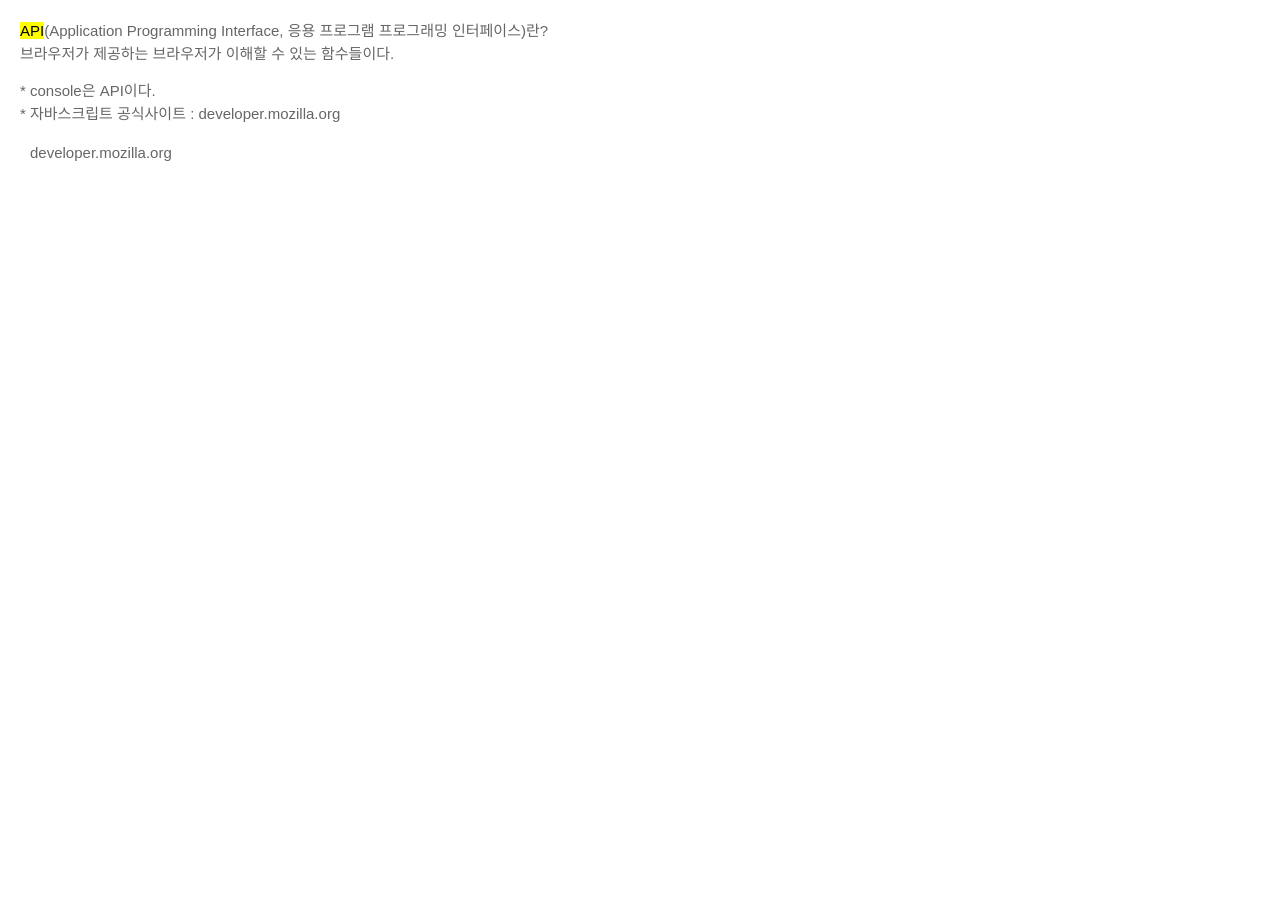
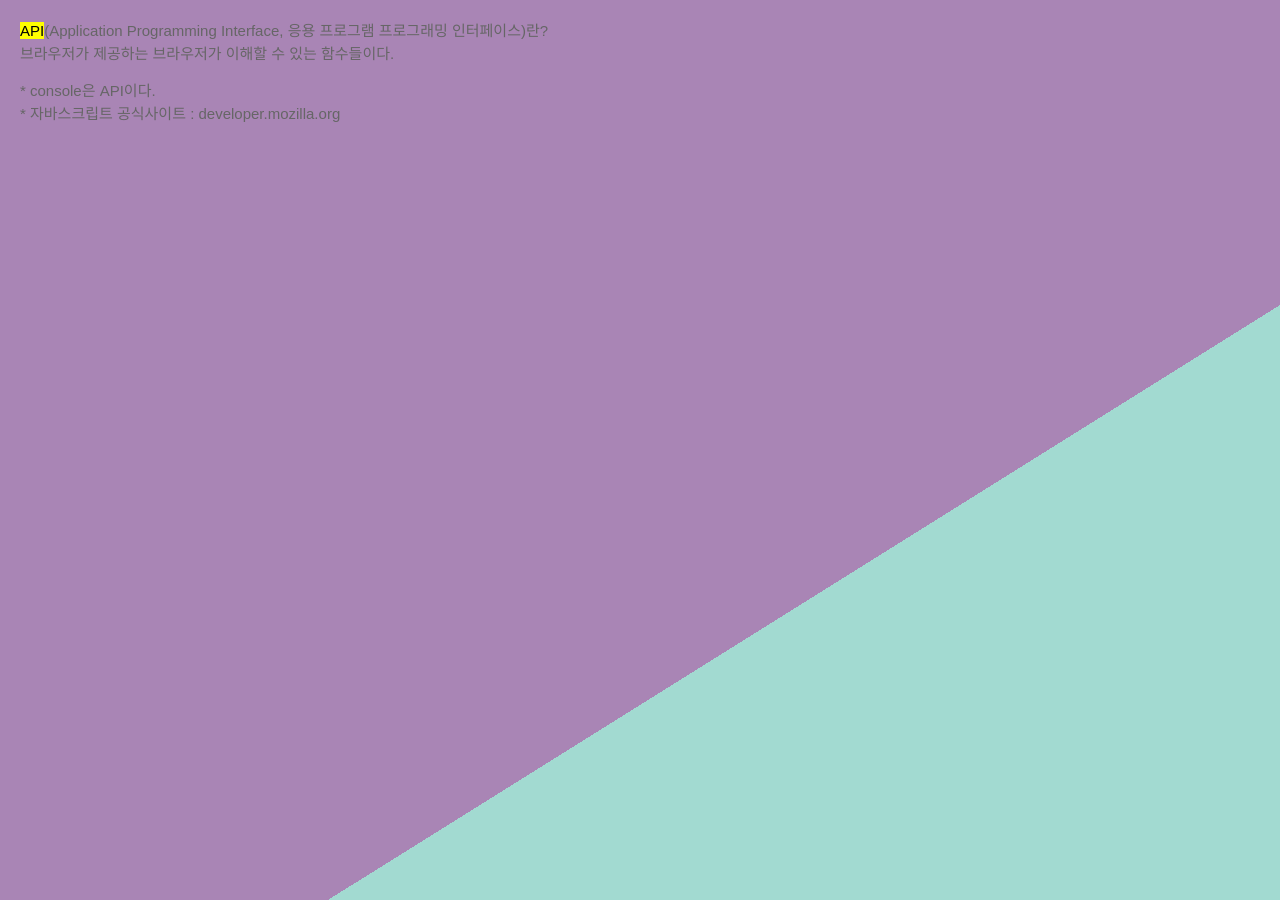
Before and after one commit to shinninja/shinninja.github.io, a Jekyll site: the page study/dream_coding/javascript/index.html, which Jekyll copies as it is, in a window 1280 px wide. Built offline with Jekyll 4.4.1, drawn with Linux system fonts in a browser that asks for light colours.

Commit message:
update project

```diff
--- a/project/index.html
+++ b/project/index.html
@@ -3,7 +3,9 @@ layout: page
 title: Project
 ---
 <style>
-  body {background:blueviolet;}
+  /* body {background:blueviolet;} */
+  body {position:relative;background:#a985b5;}
+  body:after {content:"";position:fixed;top:0;right:0;width:100%;height:100%;background-image:-webkit-linear-gradient(122deg, #a2dad1 35%, transparent 35%);}
   .header-small h1 a {position:relative;padding:5px 10px;}
   .header-small h1 a::before {content:"";position:absolute;top:0;left:0;width:0;height:24px;background:yellow;z-index:-1;transition-property:width;transition-duration:.5s;transition-timing-function:ease-in-out;}
   .header-small h1 a:hover::before {width:100%;}
--- a/study/dream_coding/javascript/index.html
+++ b/study/dream_coding/javascript/index.html
@@ -9,13 +9,11 @@
 <link rel="stylesheet" href="../../../assets/css/reset.css">
 <script type="text/javascript" src="variable.js"></script>
 <style>
+    body {position:relative;background:#a985b5;}
+    body:after {content:"";position:fixed;top:0;right:0;width:100%;height:100%;background-image:-webkit-linear-gradient(122deg, #a2dad1 35%, transparent 35%);}
     .wrapper {padding:20px;}
     .wrapper p {line-height:1.5;}
     hr {margin-top:20px;}
-
-    .link {position:relative;padding:5px 10px;}
-    .link::before {content:"";position:absolute;top:0;left:0;width:0;height:30px;background:coral;z-index:-1;transition-property:width;transition-duration:.5s;transition-timing-function:ease-in-out;}
-    .link:hover::before {width:100%;}
 </style>
 </head>
 
@@ -28,9 +26,6 @@
         <p>* 자바스크립트 공식사이트 : developer.mozilla.org</p>
 
         <hr>
-
-        <a href="javascript:;" class="link">developer.mozilla.org</a>
-
     </div>
 </body>
 
```
